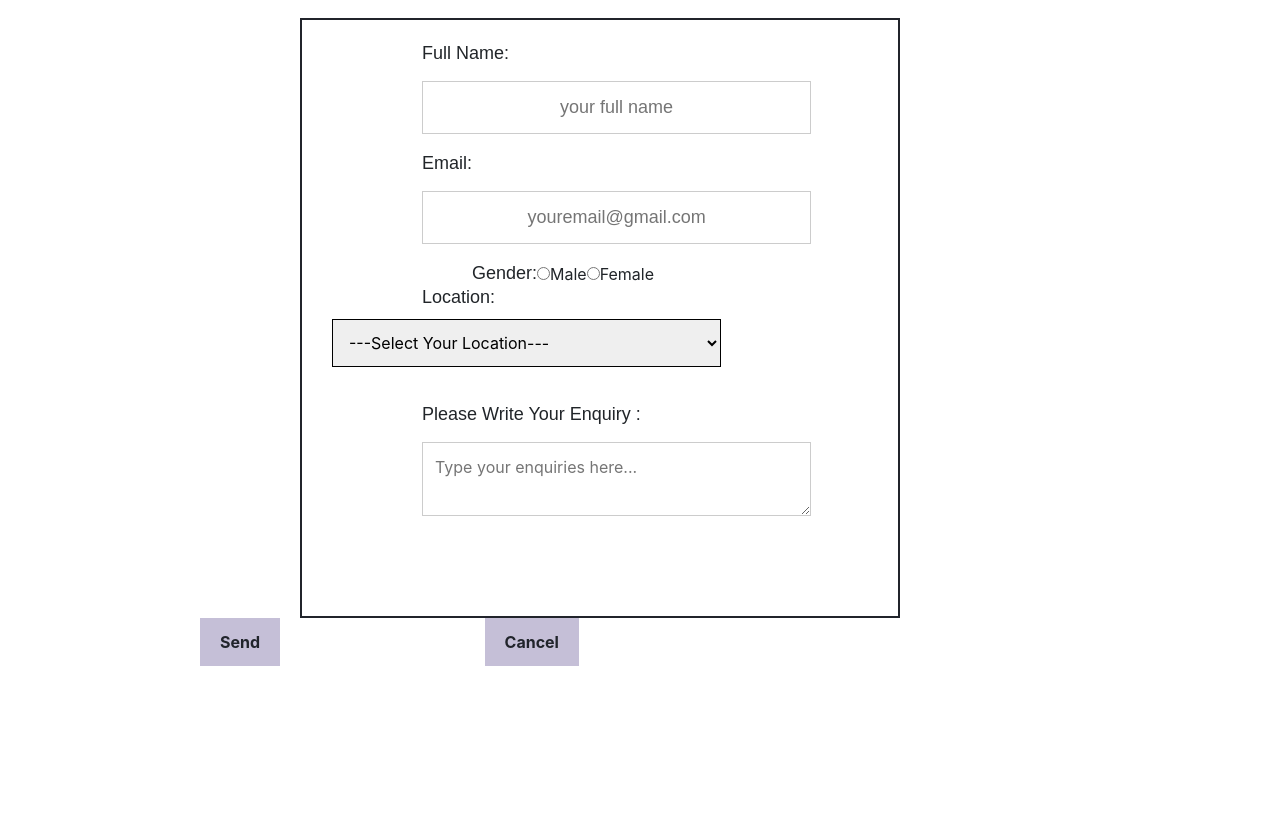
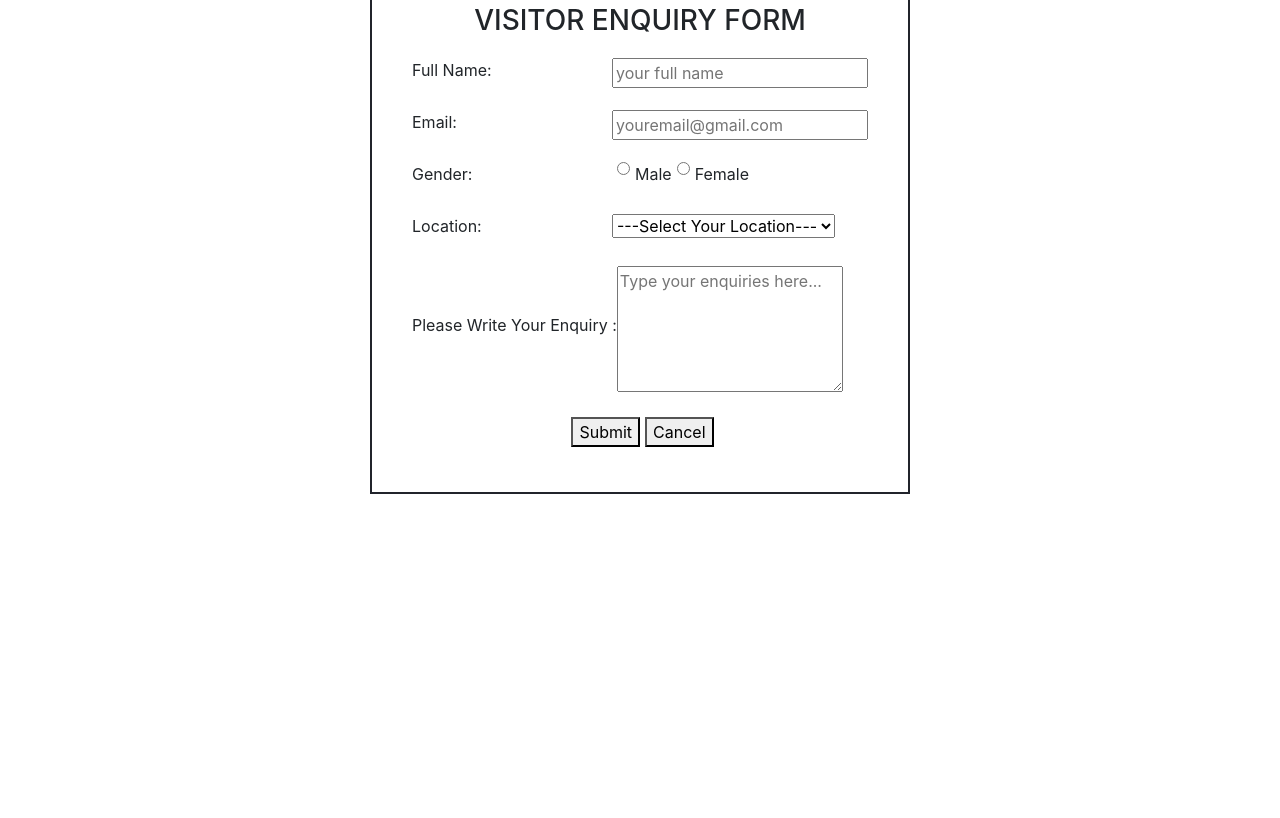
Before and after one commit to Salomegit/Green_Shop, a plain HTML site: page visit.html in a window 1280 px wide. Shown: the part 156-974 px from the top of the page. After the commit the page ends 800 px from the top, so only its background shows below. Drawn offline with nearby package versions, Linux system fonts and the light colour scheme.

Commit message:
adding visitor enquiry form

```diff
--- /dev/null
+++ b/main.css
@@ -0,0 +1,5 @@
+.main {
+  display: flex;
+  justify-content: center;
+  align-items: center;
+}
--- a/visit.html
+++ b/visit.html
@@ -13,6 +13,7 @@
     href="https://stackpath.bootstrapcdn.com/font-awesome/4.7.0/css/font-awesome.min.css"
     crossorigin="anonymous"
    />
+   <link rel="stylesheet" href="main.css">
     <title>Visit Us</title>
   </head>
 
@@ -32,81 +33,51 @@
         display: flex;
         align-self: center;
         justify-content: center;
-        height: 600px;
         max-width: 600px;
-        margin-left: 300px;
       }
       .radio{
         display:flex;
         justify-items: end;
         align-items: center;
-        margin-left: 150px;
 
       }
-     .select{
-        margin-left: 150px;
-        margin-bottom: 40px;
-        padding: 12px;
-        margin: auto;
-        margin: 10px;
-        width: 70%;
-        display: flex;
-        align-items: center;
-        box-sizing: border-box;
-        justify-content: center;
-        border: 1px solid;
-        ;
-
-
-     }
-     .gender{
-        padding: 0%;
-        margin: 0%;
-     }
-
 
       .input {
         width: 80%;
         margin: auto;
       }
 
-      input[type="text"],
-      label {
-        font-size: large;
-        font-family: sans-serif;
-        text-align: center;
-        margin-left: 100px;
-      }
-
-      input[type="text"],
-      textarea {
-        width: 70%;
-        padding: 12px;
-        border: 1px solid #ccc;
-        box-sizing: border-box;
-        margin-top: 6px;
-        margin-bottom: 16px;
-        margin-left: 100px;
-      }
-
-      input[type="submit"] {
-        background-color: #c5bfd7;
-        color: #21242b;
-        padding: 12px 20px;
-        border: none;
-        cursor: pointer;
-        font-weight: bold;
-        margin-bottom: 10%;
-        align-items: right;
-        margin-left: 200px;
-      }
-
-      input[type="submit"]:hover {
-        background-color: #45a049;
-      }
-
       form {
         padding: 20px;
+      }
+      .form_input {
+        display: flex;
+        justify-content: start;
+        align-items: flex-start;
+        margin: 20px 0px;
+      }
+      label {
+        min-width: 200px;
+        text-align: left;
+      }
+      .form_action {
+        display: flex;
+        width: 100%;
+        justify-content: center;
+        align-items: center;
+      }
+      .gender-option {
+        margin: 0px 5px;
+      }
+      .btn-submit {
+        margin: 5px;
+      }
+      .form {
+        margin: auto;
+        padding: 40px;
+      }
+      main {
+        margin: auto;
       }
     </style>
      <nav class="navbar navbar-expand-lg navbar-dark bg-success" style="display: flex;" >
@@ -123,7 +94,7 @@
         <div class="navbar-nav" style="width: 100%;">
             <a class="navbar-brand" style="color: rgb(1, 22, 1)" href="#">Green Shop</a>
 
-            <a style="color: white;" class="nav-item nav-link" id="home" href="/">Home</a>
+            <a style="color: white;" class="nav-item nav-link" id="home" href="index.html">Home</a>
 
             <a
             style="color: white;"
@@ -156,14 +127,13 @@
           </div>
         </div>
       </nav>
-    <header class="header">
-      <h1>VISITOR ENQUIRY FORM</h1>
-    </header>
 
     <br />
-    <main>
+    <main class="main">
       <div class="contact_box">
-        <form>
+
+        <form class="form">
+          <h3 style="width: 100%; text-align: center">VISITOR ENQUIRY FORM</h3>
           <div class="form_input">
             <label for="name">Full Name:</label>
 
@@ -175,30 +145,27 @@
             />
             <br />
           </div>
+          <div class="form_input">
 
               <label for="email">Email:</label>
               <input
-              type="text"
+              type="email"
               id="email"
               name="Email"
               placeholder="youremail@gmail.com"
               />
-
-            <br />
-            <div class="radio" >
+            </div>
+            <div class="radio form_input" >
                 <label class="gender" for="radio">Gender:</label>
 
-                <input type="radio" name="gender" value="male"> Male<br>
+                <input class="gender-option" type="radio" name="gender" value="male"> Male<br>
 
-                <input type="radio" name="gender" value="female"> Female<br>
+                <input class="gender-option" type="radio" name="gender" value="female"> Female<br>
             </div>
-          <div >
-            <h5 style="  font-size: large;
-            font-family: sans-serif; font-weight: lighter; margin-left: 100px;
-            ">
-            Location:</h5>
+          <div class="form_input">
+
+              <label for="location">Location:</label>
             <select class="select" name="location" id="location">
-
                 <div class="items">
                     <option value="location">---Select Your Location---</option>
                 <option value="Mumbai">Mumbai</option>
@@ -207,18 +174,15 @@
                 <option value="Pune">Pune</option>
             </div>
         </select>
-
-            <br>
-
         </div>
-          <div>
+        <div class="form_input" style="display: flex; align-items: center;">
             <label for="contact">Please Write Your Enquiry :</label>
-            <textarea id="contact" name="contact" placeholder="Type your enquiries here..."></textarea>
-            <br />
+            <textarea rows="5" id="contact" name="contact" placeholder="Type your enquiries here..."></textarea>
         </div>
-          </div class = "button">
-          <input type="submit" value="Send" />
-          <input type="submit" value="Cancel" />
+        <div class="form_action">
+            <button class="btn-submit" type="submit">Submit</button>
+            <button class="btn-cancel">Cancel</button>
+        </div>
         </form>
       </div>
     </main>
```
Lines whose indentation alone changed are shown as unchanged.
